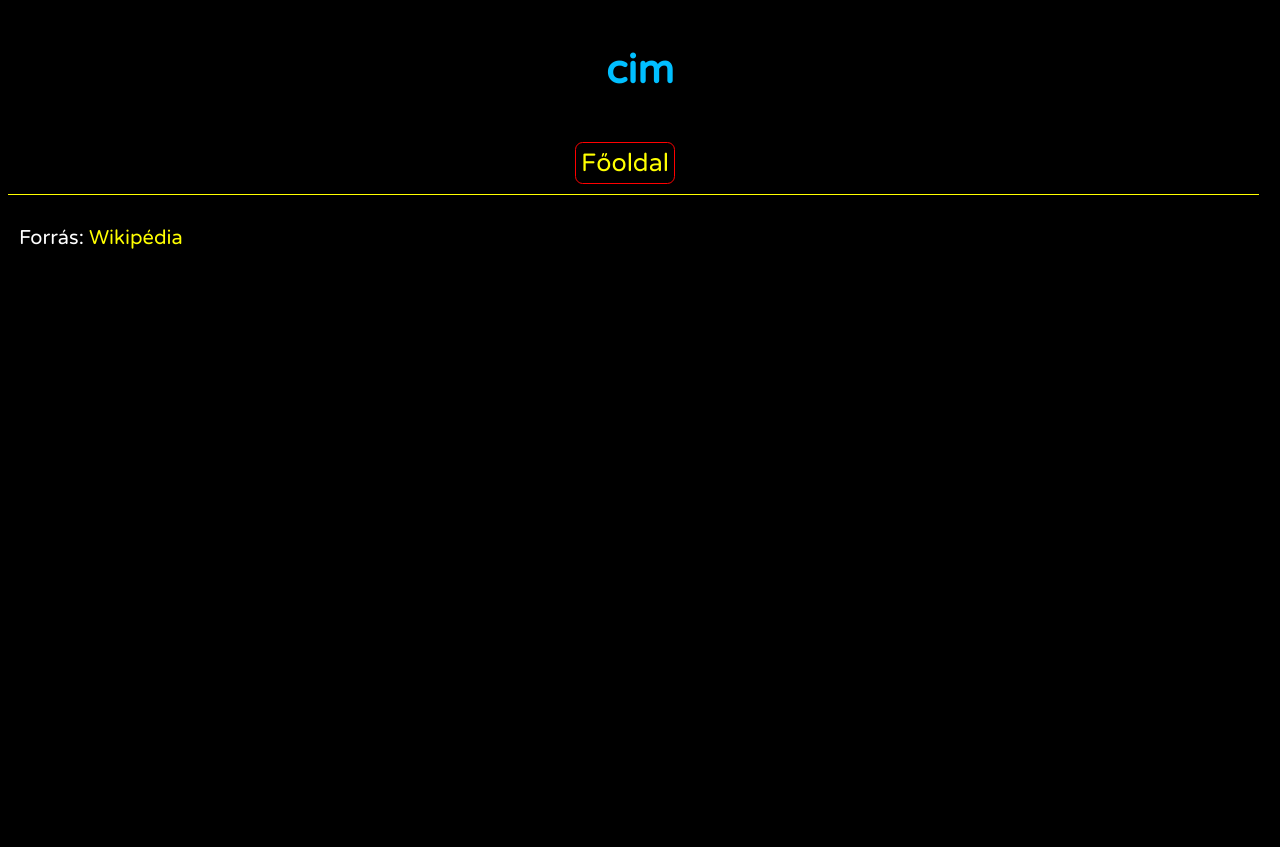
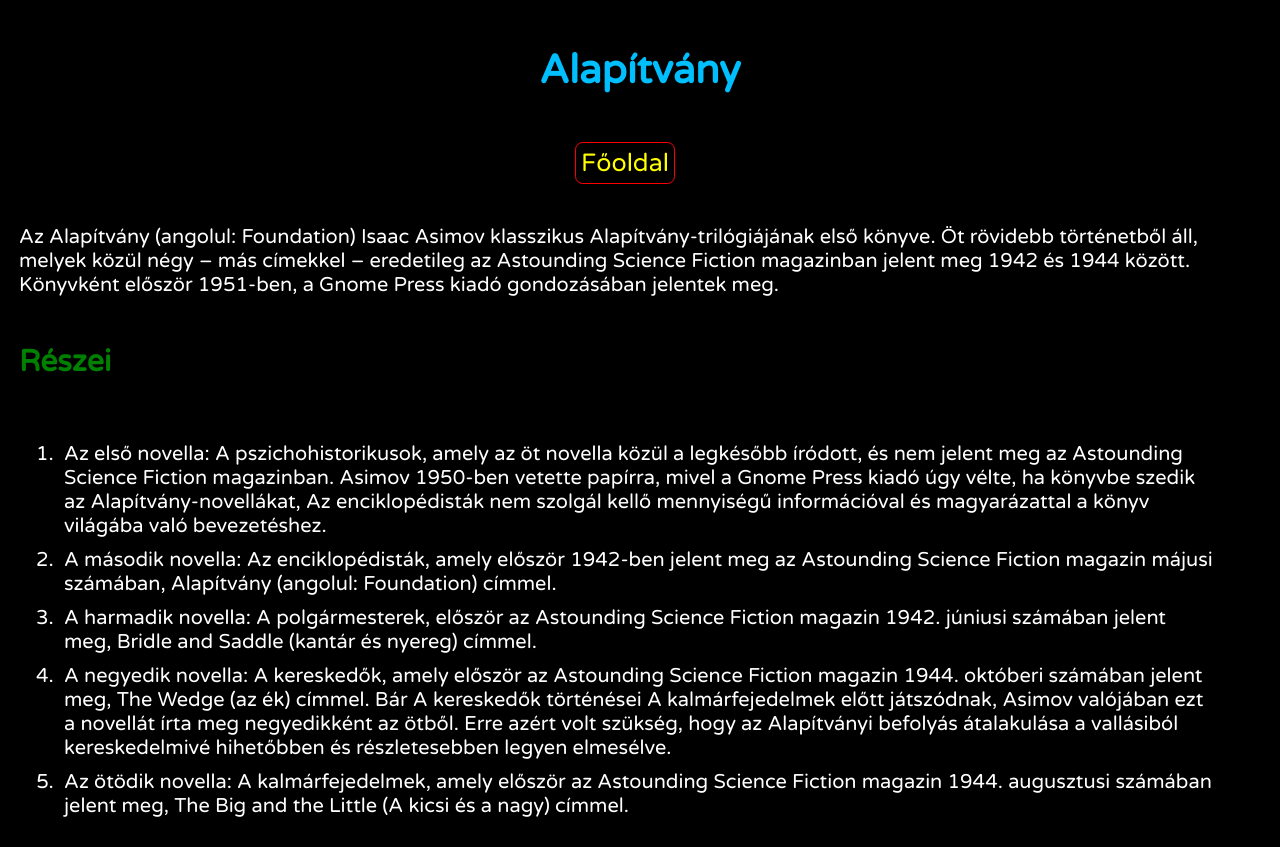
Before and after one commit to hutteraron3/csecsoliverfele-projekt, a plain HTML site: page books/alapitvay.html in a window 1280 px wide. Shown: the top 847 px of the page. Before the commit the page ends 800 px from the top, so only its background shows below. Drawn offline with Linux system fonts and the light colour scheme.

Commit message:
css ifram changes

```diff
--- a/books/alapitvay.html
+++ b/books/alapitvay.html
@@ -5,20 +5,41 @@
     <meta charset="utf-8">
     <meta http-equiv="X-UA-Compatible" content="IE=edge">
     <meta name="viewport" content="width=device-width, initial-scale=1.0">
-    <title>cim</title>
+    <title>Alapítvány</title>
     <link rel="stylesheet" href="../style.css">
 
 </head>
 
 <body>
     <header>
-        <h1 id=cim>cim</h1>
+        <h1 id=cim>Alapítvány</h1>
         <div id="navbar">
             <a class="button" href="../index.html">Főoldal</a>
         </div>
     </header>
     <div class="main">
         <div class="tartalom">
+            <p>
+                Az Alapítvány (angolul: Foundation) Isaac Asimov klasszikus Alapítvány-trilógiájának első könyve. Öt rövidebb történetből áll, melyek közül négy – más címekkel – eredetileg az Astounding Science Fiction magazinban jelent meg 1942 és 1944
+                között. Könyvként először 1951-ben, a Gnome Press kiadó gondozásában jelentek meg.
+            </p>
+            <h2>Részei</h2>
+            <ol>
+                <li>Az első novella: A pszichohistorikusok, amely az öt novella közül a legkésőbb íródott, és nem jelent meg az Astounding Science Fiction magazinban. Asimov 1950-ben vetette papírra, mivel a Gnome Press kiadó úgy vélte, ha könyvbe szedik az Alapítvány-novellákat, Az enciklopédisták nem szolgál kellő mennyiségű információval és magyarázattal a könyv világába való bevezetéshez.</li>
+                <li>
+                    A második novella: Az enciklopédisták, amely először 1942-ben jelent meg az Astounding Science Fiction magazin májusi számában, Alapítvány (angolul: Foundation) címmel.
+                </li>
+                <li>
+                    A harmadik novella: A polgármesterek, először az Astounding Science Fiction magazin 1942. júniusi számában jelent meg, Bridle and Saddle (kantár és nyereg) címmel.
+                </li>
+                <li>
+                    A negyedik novella: A kereskedők, amely először az Astounding Science Fiction magazin 1944. októberi számában jelent meg, The Wedge (az ék) címmel. Bár A kereskedők történései A kalmárfejedelmek előtt játszódnak, Asimov valójában ezt a novellát írta meg negyedikként az ötből. Erre azért volt szükség, hogy az Alapítványi befolyás átalakulása a vallásiból kereskedelmivé hihetőbben és részletesebben legyen elmesélve.
+                </li>
+                <li>
+                    Az ötödik novella: A kalmárfejedelmek, amely először az Astounding Science Fiction magazin 1944. augusztusi számában jelent meg, The Big and the Little (A kicsi és a nagy) címmel.
+                </li>
+            </ol>
+
 
         </div>
     </div>
--- a/style.css
+++ b/style.css
@@ -27,7 +27,8 @@
     border: 1px solid black;
     /* margin: 0 auto; */
     /* padding: 20px 10px; */
-    width: 95%;
+    /* width: 95%;
+    height: fit-content; */
 }
 th {
 	font-weight: bolder;
```
